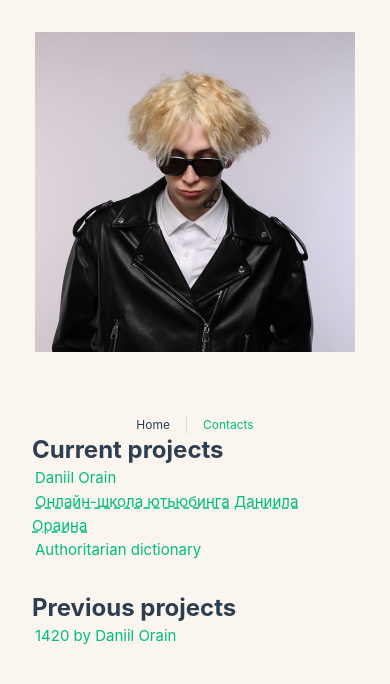
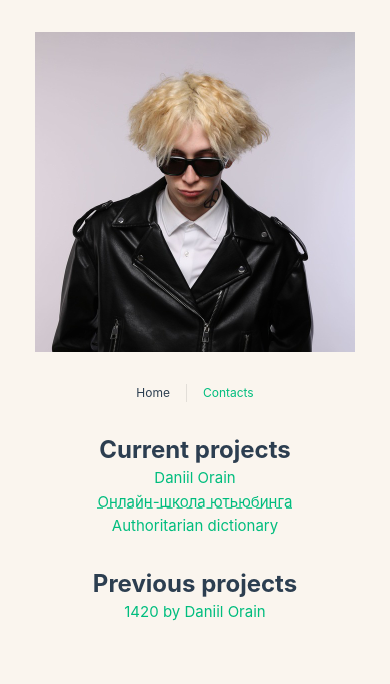
Before and after one commit to ungarson/daniilorain.com, a Vue app: page / in a window 390 px wide. Shown: the top 684 px of the page. Built offline with nearby package versions, Linux system fonts and the light colour scheme.

Commit message:
fix mobile version on the main page

```diff
--- a/src/App.vue
+++ b/src/App.vue
@@ -32,7 +32,7 @@ header {
 
 .logo {
   display: block;
-  margin: 0 auto 2rem;
+  margin: 0 auto;
 }
 
 nav {
--- a/src/views/HomeView.vue
+++ b/src/views/HomeView.vue
@@ -2,7 +2,7 @@
 </script>
 
 <template>
-  <main>
+  <div id="projects">
     <div class="projects_wrapper">
       <h2 class="text-2xl font-bold">Current projects</h2>
       <ul>
@@ -10,7 +10,7 @@
           <a href="https://www.youtube.com/@daniilorain/featured" target="_blank">Daniil Orain</a>
         </li>
         <li>
-          <a href="https://orain.school/?utm_source=daniiloraincom" class="underline decoration-dashed" title="It's a Russian-language online school where I teach people how to do YouTube" target="_blank">Онлайн-школа ютьюбинга Даниила Ораина</a>
+          <a href="https://orain.school/?utm_source=daniiloraincom" class="underline decoration-dashed" title="It's a Russian-language online school where I teach people how to do YouTube" target="_blank">Онлайн-школа ютьюбинга</a>
         </li>
         <RouterLink to="/translator">Authoritarian dictionary</RouterLink>
       </ul>
@@ -24,10 +24,28 @@
         </li>
       </ul>
     </div>
-  </main>
+  </div>
 </template>
 
 <style>
+
+@media screen and (max-width: 1024px) {
+  #projects {
+    display: flex;
+    justify-content: center;
+    align-items: center;
+    flex-direction: column;
+    margin-top: 2rem;
+  }
+  .projects_wrapper {
+    display: flex;
+    justify-content: center;
+    align-items: center;
+    flex-direction: column;
+    text-align: center;
+  }
+}
+
 .projects_wrapper {
   &:nth-of-type(n + 2) {
     margin-top: 2em;
```
